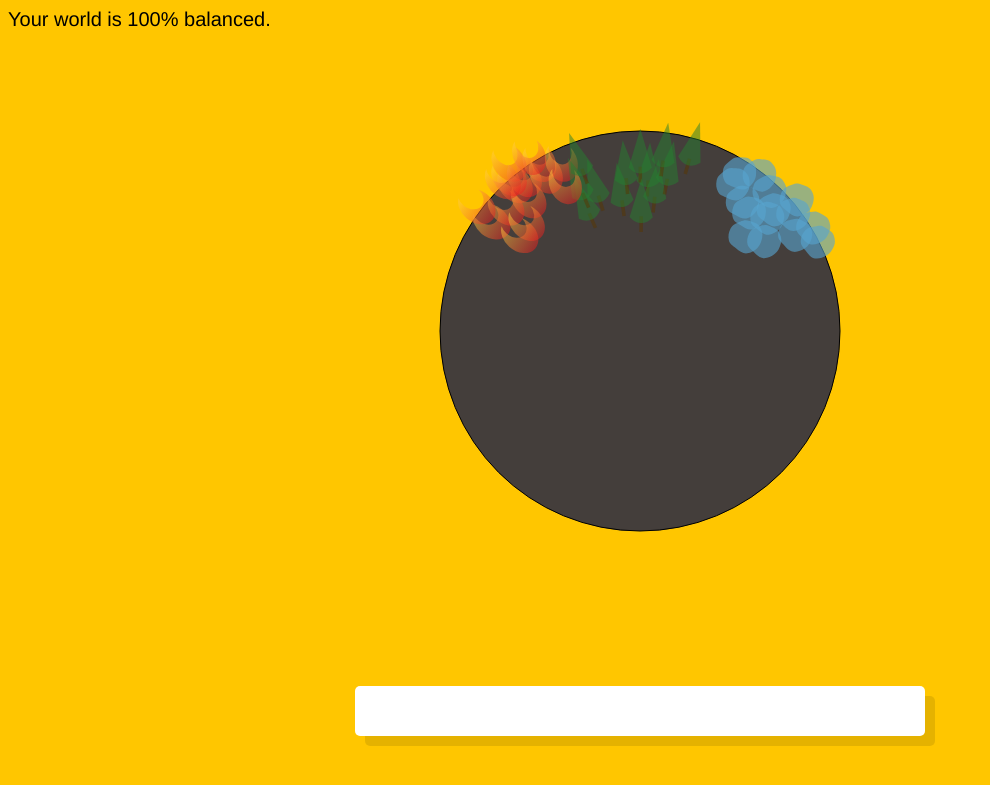
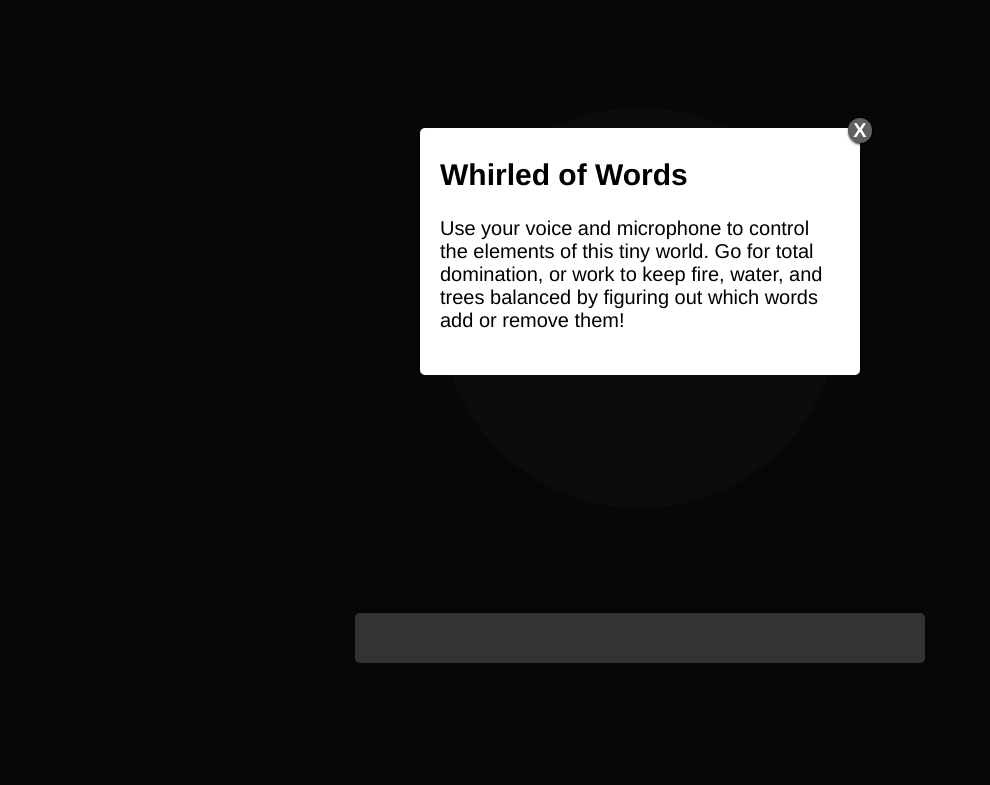
Before and after one commit to katieamazing/katieamazing.github.io, a Jekyll site: the page games/LD38/index.html, which Jekyll copies as it is, in a window 1280 px wide. Shown: the top 785 px of the page, without its empty margins (0-990 px from the left). Built offline with Jekyll 4.4.1, drawn with Linux system fonts in a browser that asks for light colours.

Commit message:
Add files via upload

```diff
--- a/games/LD38/index.html
+++ b/games/LD38/index.html
@@ -7,11 +7,18 @@
   <title>Speech Detection</title>
 </head>
 <body>
-
+  <div>
+    <div id="openModal" class="modalDialog modalDialogTarget">
+        <div>	<a href="#close" title="Close" class="close">X</a>
+          <h2 id="modal_heading">Whirled of Words</h2>
+          <p id="modal_para">Use your voice and microphone to control the elements of this tiny world. Go for total domination, or work to keep fire, water, and trees balanced by figuring out which words add or remove them!</p>
+        </div>
+    </div>
+  </div>
   <div id="winning"></div>
   <div class="static_circle">
     <svg height="600" width="600">
-      <circle cx="300" cy="300" r="200" stroke="black" stroke-width="1" fill="#443e3b" />
+      <circle cx="300" cy="300" r="200" fill="#443e3b" />
       <defs>
         <g transform="scale(.5, .5) translate(-118, -260)" id="tree">
           <path
@@ -72,6 +79,8 @@
 
 
       </defs>
+      <g id="world">
+      </g>
     </svg>
   </div>
   <div class="words" contenteditable>
--- a/games/LD38/script.js
+++ b/games/LD38/script.js
@@ -6,6 +6,7 @@
 // 70% rewrite text ticker thing to fit better
 // 70% make some kind of balance/progress readout thing UI
 // win/lose, instructions stuff UI
+// make the ability to spawn a bool in class?
 
 
 // CONSTANTS
@@ -68,7 +69,7 @@
     this.svgElement = document.createElementNS('http://www.w3.org/2000/svg', 'use');
     this.svgElement.setAttribute('transform', 'translate(' + this.x + ', ' + this.y + ') rotate(' + this.θ + ')' );
     this.svgElement.setAttribute('href', href);
-    document.querySelector('svg').appendChild(this.svgElement);
+    document.querySelector('#world').appendChild(this.svgElement);
   }
 }
 
@@ -90,7 +91,7 @@
     }
   }
 
-  grow(){
+  forceGrow() {
     let done = false, x = 0, y = 0, p = new Object();
     for (var i = 0; i < 100 && !done; i++) {
       p.x = Math.random() * 600;
@@ -105,6 +106,11 @@
     }
   }
 
+  grow(){
+    if (this.blobs.length == 0){ return; }
+    this.forceGrow();
+  }
+
   growLots(){
     for (var i=0; i< Math.random()*10 + 7; i++){
       this.grow();
@@ -117,11 +123,17 @@
     }
   }
 
+  dieAll() {
+    while (this.blobs.length > 0) {
+      this.die();
+    }
+  }
+
   die(){
     //TODO: perhaps factor out the to_be_removed as an arg which differs in the calling context
     let to_be_removed = this.blobs.pop();
     if (!to_be_removed) { return; }
-    document.querySelector('svg').removeChild(to_be_removed.svgElement);
+    document.querySelector('#world').removeChild(to_be_removed.svgElement);
     let index_of_to_be_removed_in_all_blobs = all_blobs.indexOf(to_be_removed);
     if (index_of_to_be_removed_in_all_blobs > -1) {
       all_blobs.splice(index_of_to_be_removed_in_all_blobs, 1);
@@ -138,7 +150,7 @@
 
 function unbalanceBlobs(){
   if (performance.now() - animationStart < 30000 ){ return }
-  if (Math.random() < 0.10){
+  if (Math.random() < 0.05){
     let max_target = Math.max(water.blobs.length, fire.blobs.length, trees.blobs.length);
     //if (max_target > 300) { return; }
     if (water.blobs.length == max_target) {
@@ -161,10 +173,22 @@
 
 // GLOBALS
 let all_blobs = [];
-let fire = new BlobType('#fireSprite', 'fire');
-let water = new BlobType('#waterSprite', 'water');
-let trees = new BlobType('#tree', 'tree');
-let animationStart = null;
+let fire = null, water = null, trees = null, animationStart = null;
+let velocity = null, angle = null;
+
+function reset(){
+  all_blobs = [];
+  fire = new BlobType('#fireSprite', 'fire');
+  water = new BlobType('#waterSprite', 'water');
+  trees = new BlobType('#tree', 'tree');
+  fire.forceGrow();
+  water.forceGrow();
+  trees.forceGrow();
+  velocity = 0, angle = 0;
+  animationStart = null;
+  requestAnimationFrame(update);
+}
+
 
 function winCheck(){
   let current_shannon = Shannonize(fire.blobs.length, water.blobs.length, trees.blobs.length);
@@ -178,12 +202,12 @@
 }
 
 function speechRecog(){
-  const moreFire = ['fire', 'burn', 'burning', 'flames', 'forest fire', 'hot', 'hotter', 'disco', 'lit']
+  const moreFire = ['fire', 'red', 'orange', 'yellow', 'burn', 'burning', 'flames', 'forest fire', 'hot', 'hotter', 'disco', 'lit']
   const lessFire = ['firefighters', 'firefighter', 'hunky', 'out', 'extinguish', 'hose']
-  const moreWater = ['rain', 'drown', 'lake', 'water', 'waves', 'deluge', 'storm', 'gush', 'waterfall', 'torrent', 'ocean']
-  const lessWater = ['desert', 'dry', 'dried', 'wind', 'parched', 'suck', 'slurp']
-  const moreTrees = ['trees', 'tree', 'grow', 'fertilizer', 'green']
-  const lessTrees = ['die', 'beetle', 'beetles', 'lumberjacks', 'plaid', 'chainsaw']
+  const moreWater = ['rain', 'blue', 'drown', 'lake', 'water', 'waves', 'deluge', 'storm', 'gush', 'waterfall', 'torrent', 'ocean']
+  const lessWater = ['desert', 'dry', 'dried', 'wind', 'parched', 'suck', 'slurp', 'arid']
+  const moreTrees = ['trees', 'tree', 'green', 'grow', 'fertilizer', 'green']
+  const lessTrees = ['die', 'kill', 'beetle', 'beetles', 'lumberjacks', 'plaid', 'chainsaw', 'cut', 'chop']
 
   window.SpeechRecognition = window.SpeechRecognition || window.webkitSpeechRecognition;
 
@@ -200,66 +224,184 @@
       .map(result => result.transcript)
       .join('');
 
-      p.textContent = transcript;
-
+      var transcribed = '';
       if (e.results[0].isFinal) {
         let keywords = transcript.split(' ');
-        console.warn('ACCEPTED ' + keywords);
         for (var i = 0; i < keywords.length; i++){
           let w = keywords[i];
-          for (var j = 0; j < moreFire.length; j++){
+          let done = false;
+          for (var j = 0; j < moreFire.length && !done; j++){
             if (w == moreFire[j]){
               fire.growLots();
+              spin();
+              transcribed += '<span class="more_fire">' + w + '</span> ';
+              done = true;
             }
           }
-          for (var j = 0; j < lessFire.length; j++){
+          for (var j = 0; j < lessFire.length && !done; j++){
             if (w == lessFire[j]){
               fire.dieLots();
+              spin();
+              transcribed += '<span class="less_fire">' + w + '</span> ';
+              done = true;
             }
           }
-          for (var j = 0; j < moreWater.length; j++){
+          for (var j = 0; j < moreWater.length && !done; j++){
             if (w == moreWater[j]){
               water.growLots();
+              spin();
+              transcribed += '<span class="more_water">' + w + '</span> ';
+              done = true;
             }
           }
-          for (var j = 0; j < lessWater.length; j++){
+          for (var j = 0; j < lessWater.length && !done; j++){
             if (w == lessWater[j]){
               water.dieLots();
+              spin();
+              transcribed += '<span class="less_water">' + w + '</span> ';
+              done = true;
             }
           }
-          for (var j = 0; j < moreTrees.length; j++){
+          for (var j = 0; j < moreTrees.length && !done; j++){
             if (w == moreTrees[j]){
               trees.growLots();
+              spin();
+              transcribed += '<span class="more_trees">' + w + '</span> ';
+              done = true;
             }
           }
-          for (var j = 0; j < lessTrees.length; j++){
+          for (var j = 0; j < lessTrees.length && !done; j++){
             if (w == lessTrees[j]){
               trees.dieLots();
+              spin();
+              transcribed += '<span class="less_trees">' + w + '</span> ';
+              done = true;
             }
           }
+          if (w == 'spin') {
+            spin();
+            transcribed += '<span class="less_trees">' + w + '</span> ';
+            done = true;
+          }
+          if (!done) {
+              transcribed += w + ' ';
+          }
         }
+      } else {
+        let keywords = transcript.split(' ');
+        for (var i = 0; i < keywords.length; i++){
+          let w = keywords[i];
+          let done = false;
+          for (var j = 0; j < moreFire.length && !done; j++){
+            if (w == moreFire[j]){
+              fire.growLots();
+              transcribed += '<span class="more_fire">' + w + '</span> ';
+              done = true;
+            }
+          }
+          for (var j = 0; j < lessFire.length && !done; j++){
+            if (w == lessFire[j]){
+              fire.dieLots();
+              transcribed += '<span class="less_fire">' + w + '</span> ';
+              done = true;
+            }
+          }
+          for (var j = 0; j < moreWater.length && !done; j++){
+            if (w == moreWater[j]){
+              water.growLots();
+              transcribed += '<span class="more_water">' + w + '</span> ';
+              done = true;
+            }
+          }
+          for (var j = 0; j < lessWater.length && !done; j++){
+            if (w == lessWater[j]){
+              water.dieLots();
+              transcribed += '<span class="less_water">' + w + '</span> ';
+              done = true;
+            }
+          }
+          for (var j = 0; j < moreTrees.length && !done; j++){
+            if (w == moreTrees[j]){
+              trees.growLots();
+              transcribed += '<span class="more_trees">' + w + '</span> ';
+              done = true;
+            }
+          }
+          for (var j = 0; j < lessTrees.length && !done; j++){
+            if (w == lessTrees[j]){
+              trees.dieLots();
+              transcribed += '<span class="less_trees">' + w + '</span> ';
+              done = true;
+            }
+          }
+          if (!done) {
+              transcribed += w + ' ';
+          }
+        }
+
         //p = document.createElement('p');
+        p.innerHTML = transcribed;
         words.appendChild(document.querySelector('#textticker'));
       }
+
   });
 
   recognition.addEventListener('end', recognition.start);
   recognition.start();
 };
 
+function spin() {
+  velocity += 1;
+}
+
 function update(t) {
   if (!animationStart) { animationStart = t; }
   water.update();
   fire.update();
   trees.update();
+  velocity = velocity * 0.99;
+  angle = angle + velocity;
+  document.querySelector('#world').setAttribute('transform', 'translate(300, 300) rotate(' + angle + ') translate(-300, -300)');
   winCheck();
   unbalanceBlobs();
-  requestAnimationFrame(update);
+  if (performance.now() - animationStart < 1.5 * 60 * 1000) {
+    requestAnimationFrame(update);
+  } else {
+    let current_shannon = Shannonize(fire.blobs.length, water.blobs.length, trees.blobs.length);
+    let max_shannon = Shannonize(1, 1, 1);
+    let current_percent = Math.round(100 * (current_shannon / max_shannon));
+
+    if (Math.max(fire.blobs.length, water.blobs.length, trees.blobs.length) == fire.blobs.length &&
+        current_percent < 10) {
+      document.querySelector('#modal_heading').innerHTML = 'World of Fire Win!'
+      document.querySelector('#modal_para').innerHTML = 'YOU WIN! You\'ve nurtured a world of flames. Congrats, crispy.'
+    } else if (Math.max(fire.blobs.length, water.blobs.length, trees.blobs.length) == water.blobs.length &&
+        current_percent < 10) {
+      document.querySelector('#modal_heading').innerHTML = 'World of Water Win!'
+      document.querySelector('#modal_para').innerHTML = 'YOU WIN! You\'ve drowned a whole world in watery bliss. Gurgle burble.'
+    } else if (Math.max(fire.blobs.length, water.blobs.length, trees.blobs.length) == trees.blobs.length &&
+        current_percent < 10) {
+      document.querySelector('#modal_heading').innerHTML = 'World of Trees Win!'
+      document.querySelector('#modal_para').innerHTML = 'YOU WIN! You\'ve grown a world of trees. Welcome to the jungle.'
+    } else if (current_percent > 87) {
+      document.querySelector('#modal_heading').innerHTML = 'Balanced World Win!'
+      document.querySelector('#modal_para').innerHTML = 'YOU WIN! Congratulations, you have kept all three elements balanced and nurtured an ideal world.'
+    } else {
+      document.querySelector('#modal_heading').innerHTML = 'This World Isn\'t Very Nice'
+      document.querySelector('#modal_para').innerHTML = 'Oops, this world is not balanced among the three elements. Or maybe commit to just one element next time? Try again!'
+    }
+    // mutate the contents of the modalDialog
+    document.querySelector('.modalDialog').classList.add('modalDialogTarget');
+  }
 };
 
-function onLoad() {
-  speechRecog();
-  requestAnimationFrame(update);
-};
+function closeDialog() {
+  if (fire) { fire.dieAll(); }
+  if (water) { water.dieAll(); }
+  if (trees) { trees.dieAll(); }
+  reset();
+  document.querySelector('.modalDialog').classList.remove('modalDialogTarget');
+}
 
-window.addEventListener('load', onLoad);
+window.addEventListener('load', function () { speechRecog(); });
+document.querySelector('.close').addEventListener('click', closeDialog);
--- a/games/LD38/style.css
+++ b/games/LD38/style.css
@@ -3,14 +3,19 @@
 }
 
 body {
-  background:#ffc600;
-  font-family: 'helvetica neue';
+  background:#242424;
+  font-family: 'helvetica neue', sans-serif;
   font-weight: 200;
   font-size: 20px;
 }
 
 p {
   margin: 0 0 3rem 0;
+}
+
+#winning {
+  color: #ffc73d;
+  text-align: center;
 }
 
 .static_circle {
@@ -21,7 +26,7 @@
 
 .words {
   max-width:500px;
-  margin:50px auto;
+  margin:0px auto;
   background:white;
   border-radius:5px;
   box-shadow:10px 10px 0 rgba(0,0,0,0.1);
@@ -30,3 +35,73 @@
   position: relative;
   line-height:3rem;
 }
+
+.modalDialog {
+    position: fixed;
+    font-family: 'helvetica neue', sans-serif;
+    top: 0;
+    right: 0;
+    bottom: 0;
+    left: 0;
+    background: rgba(0, 0, 0, 0.8); /* makes the thing behind the modal dark */
+    z-index: 99999;
+    opacity:0;
+    transition: opacity 400ms ease-in;
+    pointer-events: none;
+}
+
+.modalDialogTarget {
+    opacity:1;
+    pointer-events: auto;
+}
+
+.modalDialog > div {
+    width: 400px;
+    position: relative;
+    margin: 10% auto;
+    padding: 5px 20px 13px 20px;
+    border-radius: 5px;
+    background: #fff;
+}
+
+.close {
+    background: #606061;
+    color: #FFFFFF;
+    line-height: 25px;
+    position: absolute;
+    right: -12px;
+    text-align: center;
+    top: -10px;
+    width: 24px;
+    text-decoration: none;
+    font-weight: bold;
+    -webkit-border-radius: 12px;
+    -moz-border-radius: 12px;
+    border-radius: 12px;
+    -moz-box-shadow: 1px 1px 3px #000;
+    -webkit-box-shadow: 1px 1px 3px #000;
+    box-shadow: 1px 1px 3px #000;
+}
+
+.close:hover {
+    background: #ffc73d; /* KT likes this */
+}
+
+.more_fire {
+  background-color:#fab28a;
+}
+.less_fire {
+  background-color:#d4d4d4;
+}
+.more_water {
+  background-color:#a3cadf;
+}
+.less_fire {
+  background-color:#d4d4d4;
+}
+.more_trees {
+  background-color:#8ab68f;
+}
+.less_trees {
+  background-color:#d4d4d4;
+}
```
